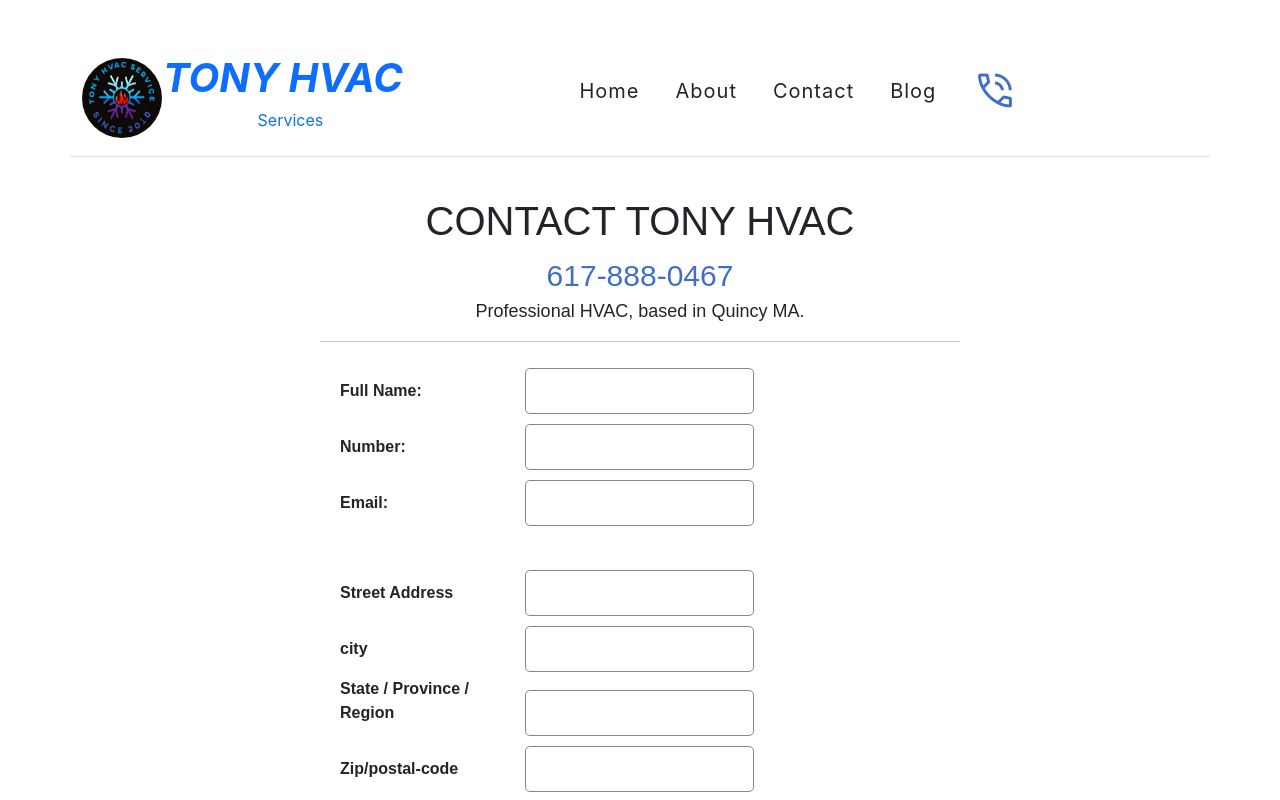
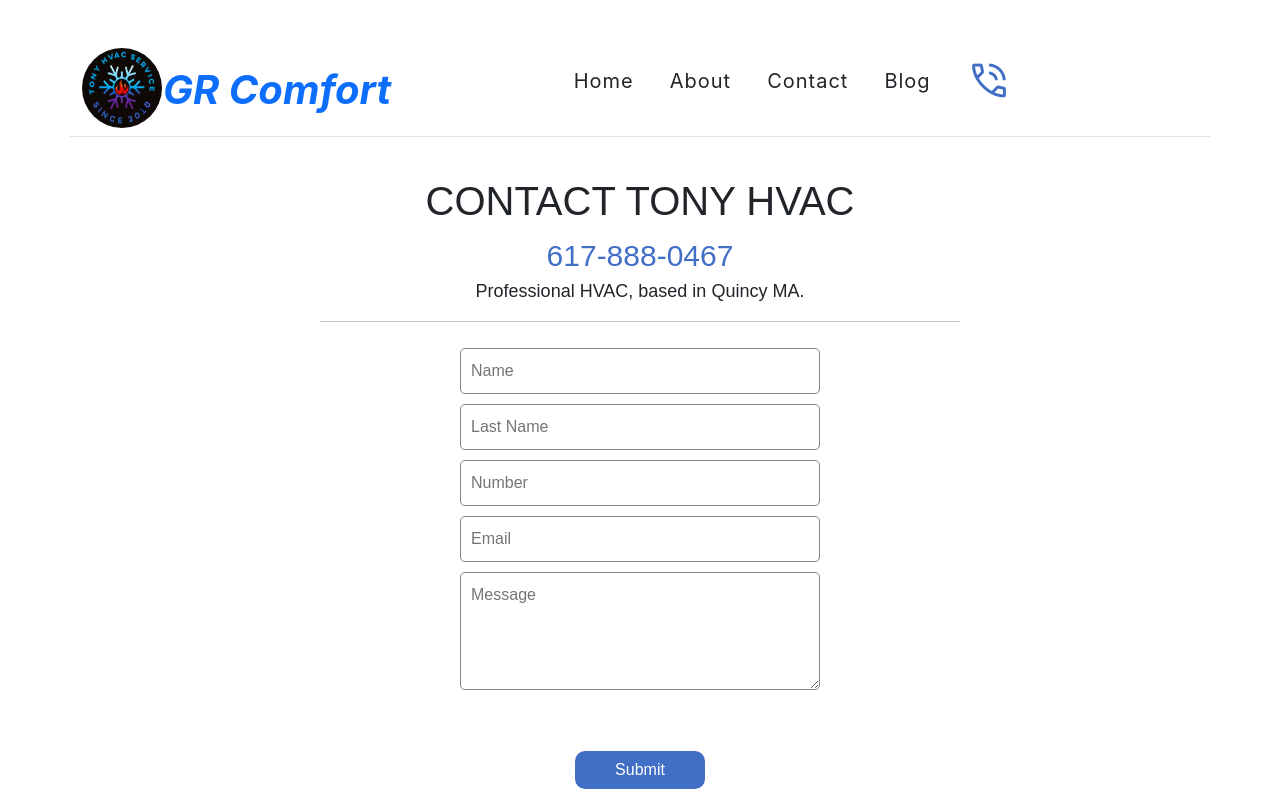
Before and after one commit to rigelselmani/HVAC-Tony, a React (Create React App) app in the folder tonyhvac/: page /schedule in a window 1280 px wide. Shown: the top 800 px of the page. Built offline with nearby package versions, Linux system fonts and the light colour scheme; a web font is replaced by a local one.

Commit message:
changing the img of homepage

```diff
--- a/tonyhvac/src/components/Footer/Footer.css
+++ b/tonyhvac/src/components/Footer/Footer.css
@@ -4,10 +4,5 @@
     border-top: 5px solid rgb(65, 111, 197);
 }
 @media only screen and (max-width: 490px){
-    .contain-description {
-        width: 65%;
-        margin: auto;
-        /* margin: 30px auto; */
-        /* letter-spacing: 1.5px; */
-    }
+
      }
--- a/tonyhvac/src/components/Navbar/Navbar.css
+++ b/tonyhvac/src/components/Navbar/Navbar.css
@@ -22,6 +22,9 @@
 .navbar-brand{
     margin-left:1px;
 }
+.services-nav{
+    margin-top:-15px
+}
 @media only screen and (max-width: 416px) {
      .navbar-toggler{
         margin-left:10px;
--- a/tonyhvac/src/components/Navbar/Navbar.js
+++ b/tonyhvac/src/components/Navbar/Navbar.js
@@ -6,10 +6,7 @@
         <nav className="navbar navbar-expand-lg container bg-white sticky-top border-bottom">
             <div className="container-fluid">
                <img className="logo" src={require('../../images/logo.png')} alt="logo" />
-               <div>
-                  <a className="navbar-brand text-primary fs-1 fst-italic mt-1 logo-nav"  href="/">TONY HVAC</a>
-                  <p className="text-primary">Services</p>
-               </div>
+               <a className="navbar-brand text-primary fs-1 fst-italic mt-1 logo-nav"  href="/">GR Comfort</a>
               <button className="navbar-toggler" type="button" data-bs-toggle="collapse" data-bs-target="#navbarNavDropdown" aria-controls="navbarNavDropdown" aria-expanded="false" aria-label="Toggle navigation">
                 <span className="navbar-toggler-icon"></span>
               </button>
--- a/tonyhvac/src/pages/Home/Contact.css
+++ b/tonyhvac/src/pages/Home/Contact.css
@@ -8,13 +8,13 @@
     height: 360px;
 }
 
-input{
+.home-input{
     margin:5px;
     padding: 10px;
     border-radius: 5px;
     border: 1px solid rgb(136, 135, 135);
 }
-input :hover{
+.home-input :hover{
     border:1px solid rgb(155, 153, 153);
 }
 .Contact-btn{
--- a/tonyhvac/src/pages/Home/Contact.js
+++ b/tonyhvac/src/pages/Home/Contact.js
@@ -15,7 +15,7 @@
 
     function handleSubmit(e){
        e.preventDefault()
-       console.log( "1:",name, "2:",lastName, "3",number, "3:",email, "4:",email,)
+       console.log( "1:",name, "2:",lastName, "3",number, "3:",email, "4:",message,)
        send(
         "service_qjoznwa",
         "template_5vl4eys",
@@ -36,11 +36,11 @@
     return (
         <div>
              <form onSubmit={handleSubmit} className="wrapper">
-                    <input onChange={(e)=> setName(e.target.value)}  value={name}  required type="text" id="name" name="name" placeholder="Name" /><br/>
-                    <input onChange={(e)=> setLastName(e.target.value)} value={lastName} required type="text" id="lname" name="lname" placeholder="Last Name" /><br/>
-                    <input onChange={(e)=> setNumber(e.target.value)} value={number} required type="contact" id="number" name="number" placeholder="Phone" /><br/>
-                    <input onChange={(e)=> setEmail(e.target.value)} value={email} required type="email" id="email" name="email" placeholder="Email"/><br/>
-                    <input onChange={(e)=> setMessage(e.target.value)} value={message} type="message" placeholder="Message"/><br/>
+                    <input className="home-input" onChange={(e)=> setName(e.target.value)}  value={name}  required type="text" id="name" name="name" placeholder="Name" /><br/>
+                    <input className="home-input"  onChange={(e)=> setLastName(e.target.value)} value={lastName} required type="text" id="lname" name="lname" placeholder="Last Name" /><br/>
+                    <input className="home-input"  onChange={(e)=> setNumber(e.target.value)} value={number} required type="contact" id="number" name="number" placeholder="Phone" /><br/>
+                    <input className="home-input"  onChange={(e)=> setEmail(e.target.value)} value={email} required type="email" id="email" name="email" placeholder="Email"/><br/>
+                    <input className="home-input"  onChange={(e)=> setMessage(e.target.value)} value={message} type="message" placeholder="Message"/><br/>
                     <button className="Contact-btn">Submit</button>
              </form>
 
--- a/tonyhvac/src/pages/Home/Home.css
+++ b/tonyhvac/src/pages/Home/Home.css
@@ -1,6 +1,6 @@
 .content{
     background-image:
-    url("https://www.plm.automation.siemens.com/media/global/en/Modular_hvac_design_u_tcm27-88180.jpg");
+    url("https://a1air.ca/wp-content/uploads/2020/12/3-3.jpg");
     height: 600px;
     background-position: center;
     background-repeat: no-repeat;
@@ -18,6 +18,7 @@
     border-radius:10px;
     border:1px white dashed;
     height: 360px;
+    color:white;
 }
 .main-h1{
     margin-bottom:40px;
@@ -94,6 +95,8 @@
     }
     .main-text{
         font-size: 18px;
+        line-height: 50px;
+        margin-bottom:0;
     }
     .main{
         height:260px;
@@ -121,6 +124,9 @@
    .content{
      background-image: none;
    }
+   .main-h5{
+    margin-bottom:30px;
+   }
    .main{
       height:330px;
       border-radius: 1px;
@@ -128,6 +134,11 @@
       text-align: center;
       background-color: rgb(44, 51, 56);
    }
+   .main-text{
+    line-height: 23px;
+    margin-bottom: 10px;
+
+}
    .office{
       margin: 0 80px;
    }
--- a/tonyhvac/src/pages/Home/Home.js
+++ b/tonyhvac/src/pages/Home/Home.js
@@ -6,11 +6,11 @@
         <div className="contain">
             <div className="content">
                 <div className="main">
-                    <h1 className="main-h1">Tony HVAC serivces</h1>
-                    <h5>Heating & Cooling in  Quincy MA</h5>
+                    <h1 className="main-h1">GR Comfort</h1>
+                    <h5 className="main-h5">Heating & Cooling in  Quincy MA</h5>
                     <p className="main-text">FULL HVAC SYSTEM INSPECTION TUNE-UP TROUBLESHOOTING & INSTALL </p>
                     <p className="main-text" style={{fontSize:"20px"}}>The Best Prices in the area</p>
-                    <a className="nav-link main-phone fs-5 pt-0" href="tel:6178880467">Call</a>
+                    <a className="nav-link main-phone fs-5 pt-0" href="tel:6178880467">Call: 617-888-0467</a>
                 </div>
                 <Contact />
             </div>
--- a/tonyhvac/src/pages/Schedule/Schedule.css
+++ b/tonyhvac/src/pages/Schedule/Schedule.css
@@ -17,16 +17,19 @@
 }
 .wrapper-schedule{
     padding: 5PX 20px;
-    text-align: start;
+    text-align: center;
 }
-label{
-    font-weight: bold;
-    width:30%;
-    padding-right:10px;
-
+.contact-wrapper{
+    display: flex;
+    justify-content: space-evenly;
 }
-input{
-    margin:5px;
+.list-group-item{
+    padding:13px;
+}
+.page-input{
+    padding:10px;
+    width:60%;
+    margin:5px 0;
     border-radius: 5px;
     border: 1px solid rgb(136, 135, 135);
 }
@@ -60,29 +63,36 @@
     }
 
  }
+ @media only screen and (max-width: 1134px) {
+    .page-input{
+        width:80%;
+    }
+ }
  @media only screen and (max-width: 768px){
     .schedule {
      width: 85%;
      }
+    .page-input{
+        width:70%;
+    }
+
 }
 @media only screen and (max-width: 490px){
     .schedule {
-     width: 85%;
-     }
-     label{
-        width:41%;
+     width: 100%;
      }
      .wrapper {
         padding: 5PX 0px;
     }
+
+    .page-input{
+        width:85%;
+    }
+    .wrapper-schedule{
+        padding:0;
+    }
 }
 @media only screen and (max-width: 420px){
-    .schedule {
-     width: 85%;
-     }
-     label{
-        width:100%;
-     }
      .wrapper {
         padding: 5PX 0px;
     }
--- a/tonyhvac/src/pages/Schedule/Schedule.js
+++ b/tonyhvac/src/pages/Schedule/Schedule.js
@@ -5,21 +5,19 @@
 
 export default function Schedule (){
 
-    const [fullName, setFullName]=useState("");
+    const [name, setName]=useState("");
+    const [lastName, setLastName]=useState("");
     const [number, setNumber]=useState("");
     const [email,setEmail]=useState("");
-    const [address,setAddress]=useState("");
-    const [city,setCity]=useState("");
-    const [region,setRegion]=useState("");
-    const [postalCode,setPostalCode]=useState("");
+    const [message,setMessage]=useState("");
 
     function handleSubmit(e){
        e.preventDefault()
-       console.log( "1:",fullName, "2:",number, "3:",email, "4:",address, "5:",city, "6:",region, "7:",postalCode)
+       console.log( "1:",name, "2:",lastName, "3",number, "3:",email, "4:",message)
        send(
         "service_qjoznwa",
         "template_5vl4eys",
-        {fullName, number, email, address, city, region, postalCode},
+        {name, lastName, number, email, message},
         "cg_p1GRyMNmDPq4tH"
       ).then((response)=> {
         console.log("Message sent successfully", response.status,response.text)
@@ -27,13 +25,11 @@
       .catch((err) =>{
         console.log("Failed", err)
       })
-       setFullName("");
+       setName("");
+       setLastName("")
        setNumber("");
        setEmail("");
-       setAddress("");
-       setCity("");
-       setRegion("");
-       setPostalCode("");
+       setMessage("");
     }
 
         return (
@@ -43,29 +39,16 @@
               <p className="schedule-p">Professional HVAC, based in Quincy MA.</p>
               <hr></hr>
                   <form onSubmit={handleSubmit}>
-
                       <div className="wrapper-schedule">
-                    <label htmlFor="fname">Full Name:</label>
-                    <input onChange={(e)=> setFullName(e.target.value)}  value={fullName} required type="text" id="fname" name="fname" /><br/>
-                    <label htmlFor="number">Number:</label>
-                    <input onChange={(e)=> setNumber(e.target.value)} value={number} required type="number" id="number" name="number" /><br/>
-                    <label htmlFor="email">Email:</label>
-                    <input onChange={(e)=> setEmail(e.target.value)} value={email} required type="email" id="email" name="email" /><br/>
+                          <input className="page-input" onChange={(e)=> setName(e.target.value)}  value={name} required type="text" id="name" name="name" placeholder="Name" /><br/>
+                          <input className="page-input" onChange={(e)=> setLastName(e.target.value)}  value={lastName} required type="text" id="name" name="name" placeholder="Last Name" /><br/>
+                          <input className="page-input" onChange={(e)=> setNumber(e.target.value)} value={number} required type="phone" id="number" name="number" placeholder="Number" /><br/>
+                          <input className="page-input" onChange={(e)=> setEmail(e.target.value)} value={email} required type="email" id="email" name="email" placeholder="Email" /><br/>
+                          <textarea className="page-input" id="message" onChange={(e)=>setMessage(e.target.value)} value={message} name="message" rows="4" placeholder="Message" />
                       </div>
                       <br/>
-                <div className="wrapper-schedule">
-                    <label htmlFor="street">Street Address</label>
-                    <input onChange={e=>{setAddress(e.target.value)}} value={address} type="text" id="street" name="street" /><br/>
-                    <label htmlFor="city">city</label>
-                    <input onChange={e=>{setCity(e.target.value)}} value={city} type="text" id="city" name="city" /><br/>
-                    <label htmlFor="state">State / Province / Region</label>
-                    <input onChange={e=>{setRegion(e.target.value)}} value={region} type="text" id="State / Province / Region" name="State / Province / Region" /><br/>
-                    <label htmlFor="postal code">Zip/postal-code</label>
-                    <input onChange={e=>{setPostalCode(e.target.value)}} value={postalCode} type="text" id="postal-code" name="postal-code" /><br/>
-                </div>
                       <button className="btn">Submit</button>
                   </form>
-
           </div>
     )
 }
```
Also changed, not shown: tonyhvac/src/images/airease.jpg (added), 12 other files (tests, documents, lock files or other folders). Lines whose indentation alone changed are shown as unchanged.
